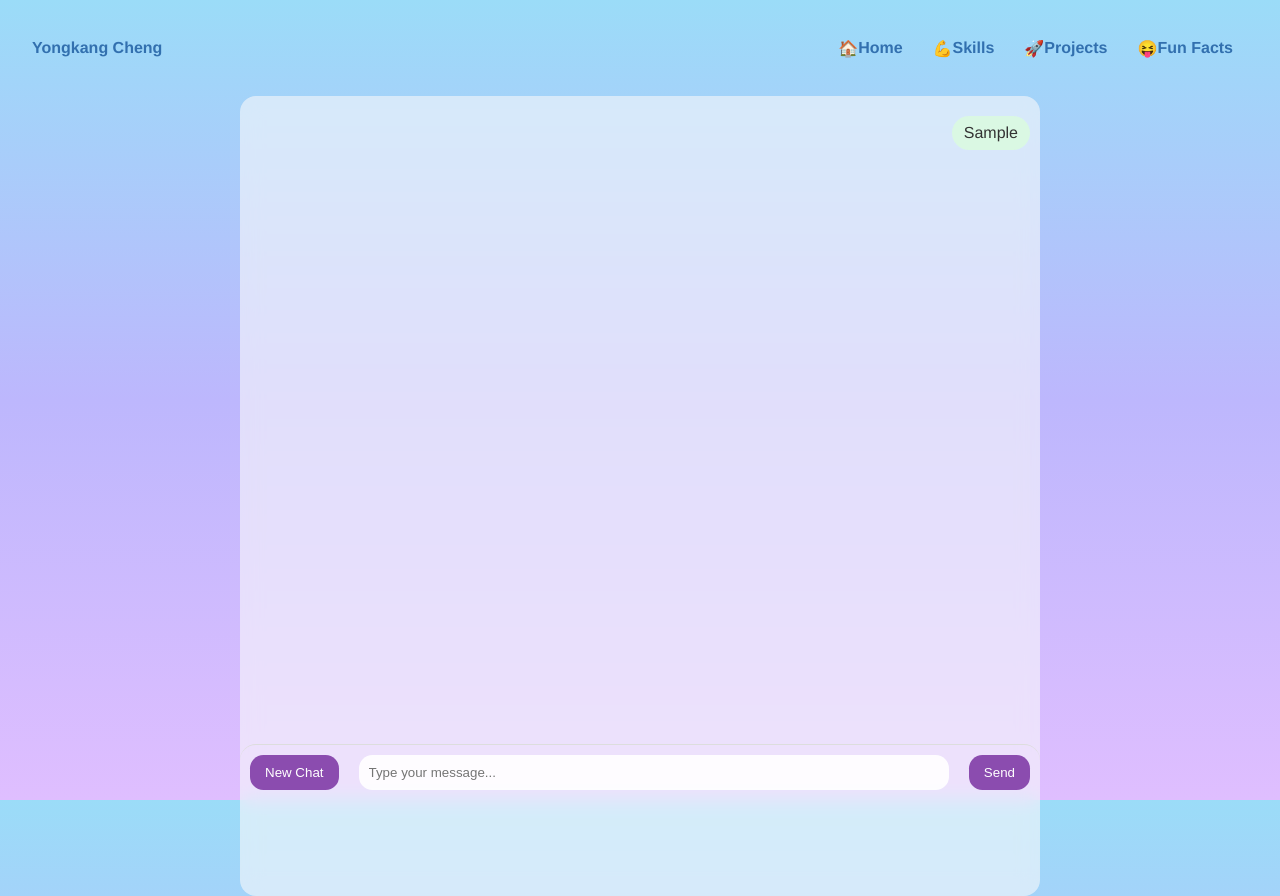
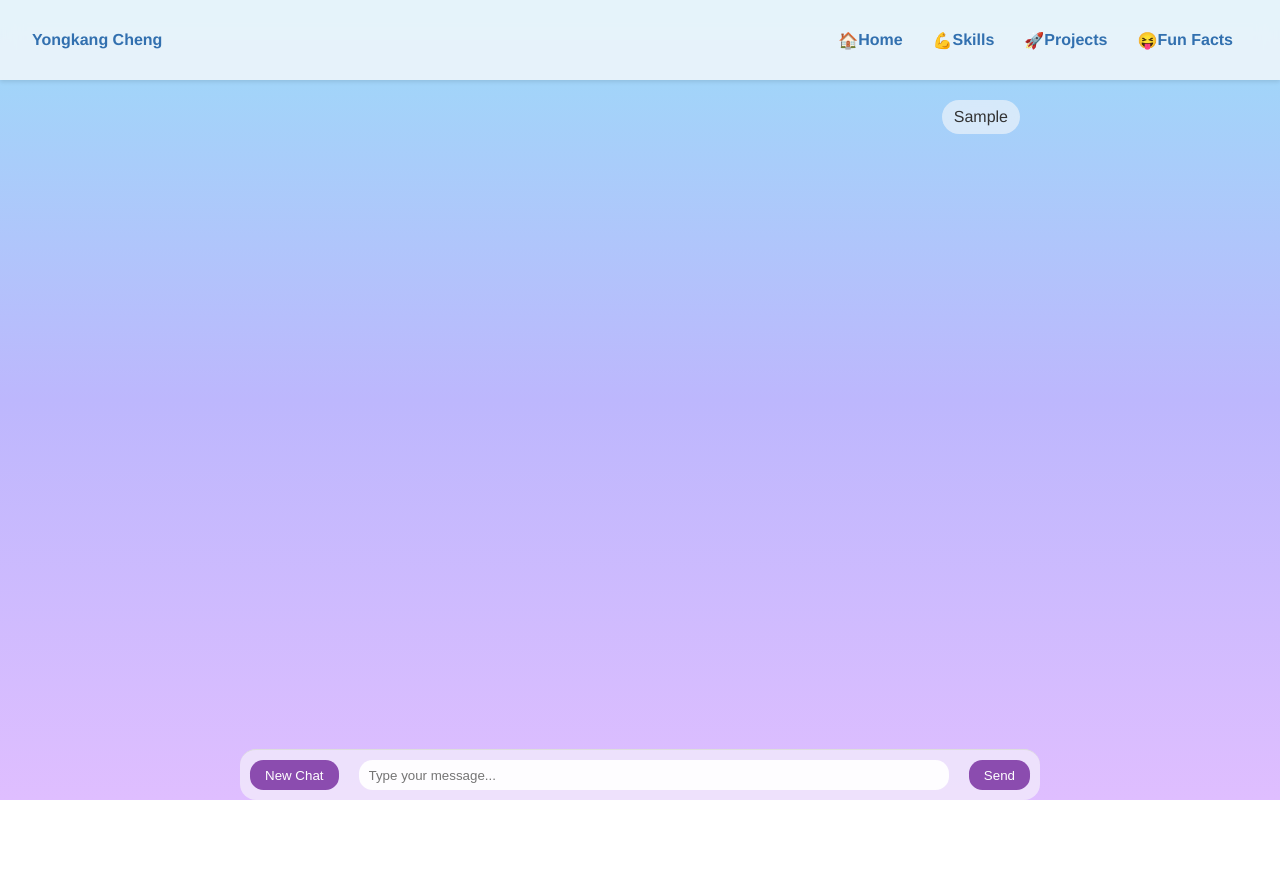
Before and after one commit to Ken-2511/personal_website, a React (Create React App) app in the folder frontend/: page /chat in a window 1280 px wide. Both pictures are taken after typing "Sample" into the empty fields and a click on the button "Send". After the commit the page ends 800 px from the top, so only its background shows below. Built offline with nearby package versions, Linux system fonts and the light colour scheme; no server answers.

Commit message:
fix styling....

```diff
--- a/frontend/src/components/Header.css
+++ b/frontend/src/components/Header.css
@@ -1,11 +1,18 @@
 /* filename: Header.css */
-.header {
+header {
+    position: fixed;
+    z-index: 10;
+    top: 0;
+    width: -webkit-fill-available;
     display: flex;
     justify-content: space-between;
     align-items: center;
-    padding: 1rem 2rem;
-    /* background-color: #ffffff; */
-    height: 64px;
+    padding: 16px 32px;
+    background-color: rgba(248, 249, 250, 0.8);
+    backdrop-filter: blur(10px); /* 毛玻璃模糊效果 */
+    -webkit-backdrop-filter: blur(10px); /* 兼容Safari */
+    box-shadow: 0 2px 4px 0 rgba(0, 0, 0, 0.1);
+    height: 48px;
 }
 
 .header-right {
--- a/frontend/src/pages/Chat.css
+++ b/frontend/src/pages/Chat.css
@@ -1,7 +1,7 @@
 /* Chat.css */
 
 .root {
-  height: 100vh;
+  height: -webkit-fill-available;
   display: flex;
   flex-direction: column;
 }
@@ -9,23 +9,25 @@
 .chat-container {
     width: 100%;
     max-width: 50rem;
-    flex-grow: 1;
+    max-height: calc(100vh - 80px - 50px);
     margin: 0 auto;
+    margin-top: 80px;
     display: flex;
     flex-direction: column;
     border-radius: 5px;
     overflow: hidden;
-    background-color: rgba(248, 249, 250, 0.6);
-    backdrop-filter: blur(10px); /* 毛玻璃模糊效果 */
-    -webkit-backdrop-filter: blur(10px); /* 兼容Safari */
     border-radius: 1em;
     text-align: end;
   }
 
   .chat-box {
     flex: 1;
+    flex-grow: 1;
     padding: 10px;
     height: 300px;
+    margin: 0 10px;
+    overflow-y: auto;
+    padding-bottom: 50px;
   }
 
   .chat-message {
@@ -42,6 +44,9 @@
     margin-right: 0;
     margin-left: auto;
     white-space: pre-wrap;
+    background-color: rgba(248, 249, 250, 0.6);
+    backdrop-filter: blur(10px); /* 毛玻璃模糊效果 */
+    -webkit-backdrop-filter: blur(10px); /* 兼容Safari */
   }
 
   .chat-message.assistant {
@@ -52,6 +57,9 @@
     margin-right: auto;
     margin-left: 0;
     white-space: pre-wrap;
+    background-color: rgba(248, 249, 250, 0.6);
+    backdrop-filter: blur(10px); /* 毛玻璃模糊效果 */
+    -webkit-backdrop-filter: blur(10px); /* 兼容Safari */
   }
 
   .input-container {
@@ -60,11 +68,13 @@
     right: 0;
     width: 100%;
     max-width: 50rem;
+    height: 50px;
     margin: 0 auto;
     bottom: 0;
     display: flex;
     border-top: 1px solid #ddd;
     border-radius: 1em;
+    background-color: rgba(248, 249, 250, 0.6);
   }
 
   input[type="text"] {
--- a/frontend/src/pages/Chat.js
+++ b/frontend/src/pages/Chat.js
@@ -128,9 +128,9 @@ const Chat = () => {
       <div className="chat-container">
         <div className="chat-box">
           {messages.map((message, index) => (
-            <p key={index} className={`chat-message ${message.role}`}>
+            <div key={index} className={`chat-message ${message.role}`}>
               {message.content}
-            </p>
+            </div>
           ))}
         </div>
 
--- a/frontend/src/pages/FunFacts.css
+++ b/frontend/src/pages/FunFacts.css
@@ -11,6 +11,7 @@
     box-shadow: 0 4px 8px rgba(0, 0, 0, 0.1);
     max-width: 800px;
     margin: 2em auto;
+    margin-top: 100px;
     font-family: 'Arial', sans-serif;
     background-color: rgba(248, 249, 250, 0.6);
     backdrop-filter: blur(10px); /* 毛玻璃模糊效果 */
--- a/frontend/src/pages/Home.css
+++ b/frontend/src/pages/Home.css
@@ -20,7 +20,8 @@
     grid-template-columns: 1fr 1fr; /* 两列布局 */
     gap: 3rem;
     width: 100%;
-    height: calc(100vh - 64px);
+    margin-top: 80px;
+    height: calc(100vh - 80px);
     box-sizing: border-box;
 }
 
--- a/frontend/src/pages/Projects.css
+++ b/frontend/src/pages/Projects.css
@@ -5,6 +5,7 @@
     box-shadow: 0 4px 8px rgba(0, 0, 0, 0.1);
     max-width: 800px;
     margin: 2em auto;
+    margin-top: 100px;
     font-family: 'Arial', sans-serif;
     background-color: rgba(248, 249, 250, 0.6);
     backdrop-filter: blur(10px); /* 毛玻璃模糊效果 */
--- a/frontend/src/pages/Skills.css
+++ b/frontend/src/pages/Skills.css
@@ -7,6 +7,7 @@
     box-shadow: 0 4px 8px rgba(0, 0, 0, 0.1);
     max-width: 800px;
     margin: 2em auto;
+    margin-top: 100px;
     font-family: 'Arial', sans-serif;
 }
 
```
